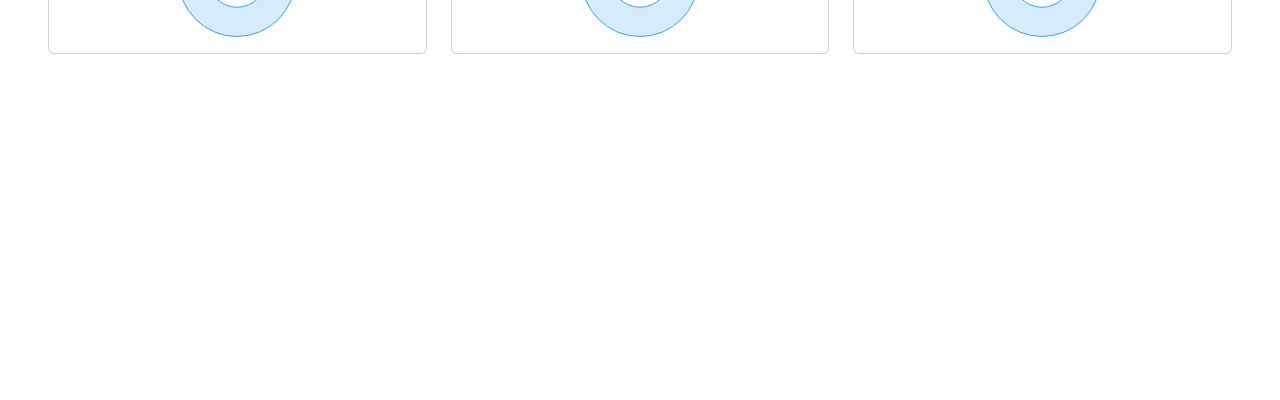
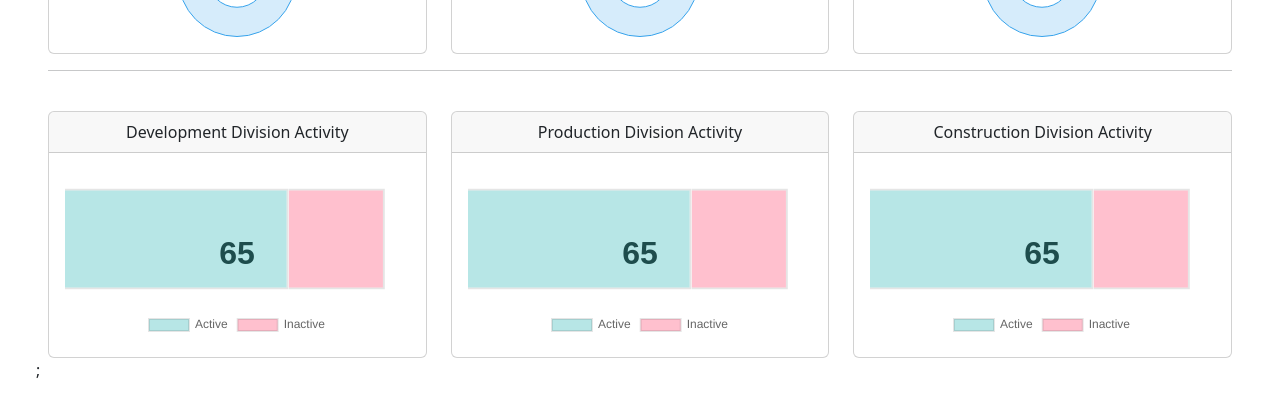
Before and after one commit to Nk-Kyle/OilRigFrontends, a React (Create React App) app in the folder oilrigadmin/: page / in a window 1280 px wide. Shown: the part 397-797 px from the top of the page. Built offline with nearby package versions, Linux system fonts and the light colour scheme; no server answers; sample sign-in values are in the browser's storage.

Commit message:
feat: employee division active analytic

```diff
--- a/oilrigadmin/src/pages/dashboard/dashboard.jsx
+++ b/oilrigadmin/src/pages/dashboard/dashboard.jsx
@@ -4,16 +4,28 @@ import {
     Chart,
     ArcElement,
     CategoryScale,
+    BarElement,
+    LinearScale,
     DoughnutController,
     Tooltip,
     Legend,
 } from "chart.js";
 
-import { Doughnut } from "react-chartjs-2";
+import { Bar, Doughnut } from "react-chartjs-2";
 import { NavbarComponent } from "../../components/navbar";
 import { EmployeeCarousel } from "../../components/dashboard/employeeCarousel";
 
-const templateData = {
+Chart.register(
+    DoughnutController,
+    ArcElement,
+    CategoryScale,
+    LinearScale,
+    BarElement,
+    Tooltip,
+    Legend
+);
+
+const templateDonutData = {
     labels: ["Completed", "Not Completed"],
     datasets: [
         {
@@ -28,10 +40,55 @@ const templateData = {
     ],
 };
 
-// From templateData, change the data to the analytics data
-// Copy and update the data from templateData
+const templateBarData = {
+    labels: ["Activity"],
+    datasets: [
+        {
+            label: "Active",
+            data: [65],
+            backgroundColor: "rgba(75,192,192,0.4)",
+        },
+        {
+            label: "Inactive",
+            data: [28],
+            backgroundColor: "rgba(255,99,132,0.4)",
+        },
+    ],
+};
 
-const options = {
+// Define the options for the chart
+const barOptions = {
+    indexAxis: "y", // This will make the bar chart horizontal
+    scales: {
+        x: {
+            stacked: true,
+            display: false,
+            grid: {
+                display: false,
+            },
+        },
+        y: {
+            stacked: true,
+            display: false,
+            grid: {
+                display: false,
+            },
+        },
+    },
+    elements: {
+        bar: {
+            borderWidth: 2,
+        },
+    },
+    responsive: true,
+    plugins: {
+        legend: {
+            position: "bottom",
+        },
+    },
+};
+
+const donutOptions = {
     responsive: true,
     maintainAspectRatio: false,
     plugins: {
@@ -66,12 +123,43 @@ const textCenterPlugin = {
     },
 };
 
+const textCenterPlugin2 = {
+    id: "textCenter2",
+    beforeDraw: (chart) => {
+        const {
+            ctx,
+            data: { datasets },
+        } = chart;
+        const dataset = datasets[0];
+
+        ctx.save();
+        ctx.font = "bolder 2em Arial";
+        ctx.fillStyle = "black";
+        ctx.textAlign = "center";
+        ctx.textBaseline = "middle";
+
+        dataset.data.forEach((value, index) => {
+            const x = chart.width / 2; // middle of the canvas width
+            const y = (chart.height / dataset.data.length) * (index + 0.5); // middle of the bar
+
+            ctx.fillText(value, x, y);
+        });
+
+        ctx.restore();
+    },
+};
+
 function Dashboard() {
     const [analytics, setAnalytics] = useState({});
-    const [dataMap, setDataMap] = useState({
-        Development: JSON.parse(JSON.stringify(templateData)),
-        Production: JSON.parse(JSON.stringify(templateData)),
-        Construction: JSON.parse(JSON.stringify(templateData)),
+    const [progressDivisionDataMap, setprogressDivisionDataMap] = useState({
+        Development: JSON.parse(JSON.stringify(templateDonutData)),
+        Production: JSON.parse(JSON.stringify(templateDonutData)),
+        Construction: JSON.parse(JSON.stringify(templateDonutData)),
+    });
+    const [activityDivisionDataMap, setActivityDivisionDataMap] = useState({
+        Development: JSON.parse(JSON.stringify(templateBarData)),
+        Production: JSON.parse(JSON.stringify(templateBarData)),
+        Construction: JSON.parse(JSON.stringify(templateBarData)),
     });
 
     useEffect(() => {
@@ -88,34 +176,46 @@ function Dashboard() {
             .then((data) => {
                 setAnalytics(data.data);
 
-                const newDataMap = JSON.parse(JSON.stringify(dataMap));
-                Object.keys(newDataMap).forEach((key) => {
+                const newProgressDivisionDataMap = JSON.parse(
+                    JSON.stringify(progressDivisionDataMap)
+                );
+                Object.keys(newProgressDivisionDataMap).forEach((key) => {
                     if (data.data.division_data[key]) {
                         const completed = Math.round(
                             (data.data.division_data[key].average_progress *
                                 100) /
                                 100
                         );
-                        newDataMap[key].datasets[0].data = [
+                        newProgressDivisionDataMap[key].datasets[0].data = [
                             completed,
                             100 - completed,
                         ];
                     }
                 });
-                setDataMap(newDataMap);
+                setprogressDivisionDataMap(newProgressDivisionDataMap);
+
+                const newActivityDivisionDataMap = JSON.parse(
+                    JSON.stringify(activityDivisionDataMap)
+                );
+                Object.keys(newActivityDivisionDataMap).forEach((key) => {
+                    if (data.data.division_data[key]) {
+                        const active = data.data.division_data[key].logged_in;
+                        const inactive =
+                            data.data.division_data[key].logged_out;
+                        newActivityDivisionDataMap[key].datasets[0].data = [
+                            active,
+                        ];
+                        newActivityDivisionDataMap[key].datasets[1].data = [
+                            inactive,
+                        ];
+                    }
+                });
+                setActivityDivisionDataMap(newActivityDivisionDataMap);
             })
             .catch((err) => {
                 console.log(err);
             });
     };
-
-    Chart.register(
-        DoughnutController,
-        ArcElement,
-        CategoryScale,
-        Tooltip,
-        Legend
-    );
 
     return (
         <div>
@@ -130,7 +230,7 @@ function Dashboard() {
                 <hr />
 
                 <div className="row">
-                    {Object.keys(dataMap).map((key, index) => {
+                    {Object.keys(progressDivisionDataMap).map((key, index) => {
                         return (
                             <div className="col-md-4 mt-4" key={index}>
                                 <Card>
@@ -140,8 +240,8 @@ function Dashboard() {
                                     <Card.Body>
                                         {/* Using react-chartjs-2 create a donut chart*/}
                                         <Doughnut
-                                            data={dataMap[key]}
-                                            options={options}
+                                            data={progressDivisionDataMap[key]}
+                                            options={donutOptions}
                                             plugins={[textCenterPlugin]}
                                         />
                                     </Card.Body>
@@ -150,6 +250,29 @@ function Dashboard() {
                         );
                     })}
                 </div>
+                <hr />
+                <div className="row">
+                    {Object.keys(activityDivisionDataMap).map((key, index) => {
+                        return (
+                            <div className="col-md-4 mt-4" key={index}>
+                                <Card>
+                                    <Card.Header className="d-flex justify-content-center">
+                                        {key} Division Activity
+                                    </Card.Header>
+                                    <Card.Body>
+                                        {/* Using react-chartjs-2 create a donut chart*/}
+                                        <Bar
+                                            data={activityDivisionDataMap[key]}
+                                            options={barOptions}
+                                            plugins={[textCenterPlugin2]}
+                                        />
+                                    </Card.Body>
+                                </Card>
+                            </div>
+                        );
+                    })}
+                    ;
+                </div>
             </div>
         </div>
     );
```
